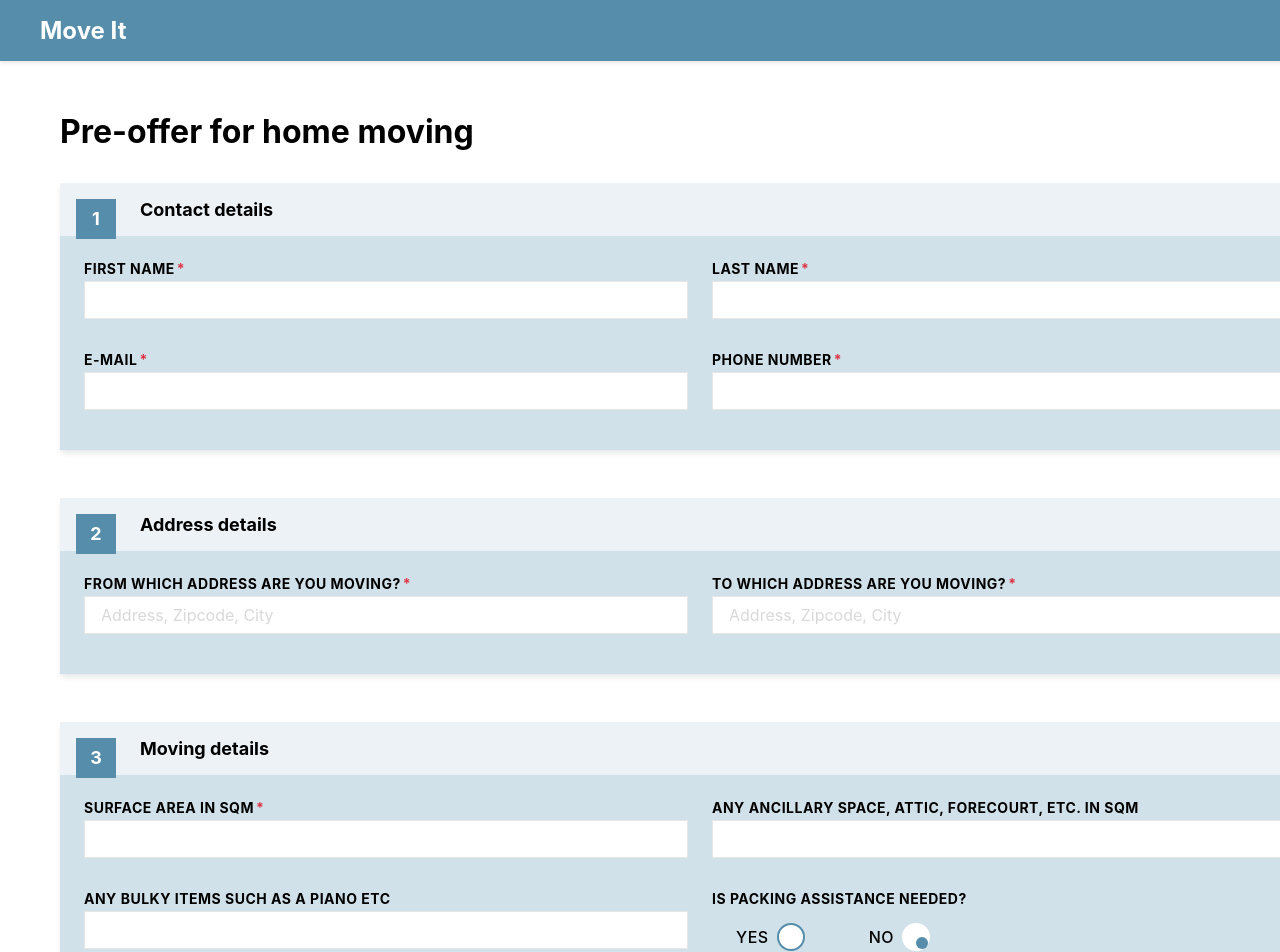
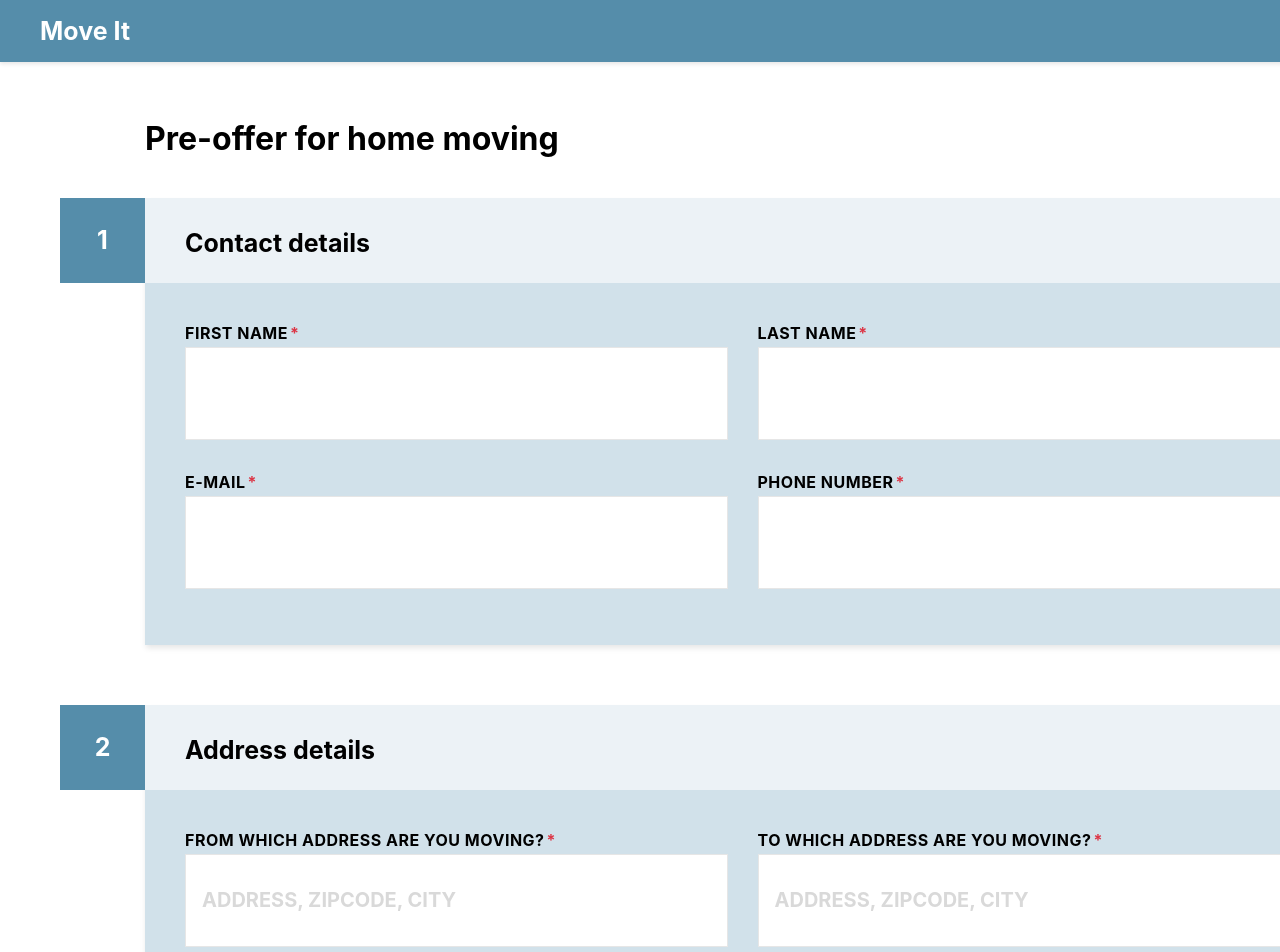
Before and after one commit to DevKingKev/lab-move-it-reactjs, a React (Vite) app: page /pre-offer in a window 1280 px wide. Shown: the top 952 px of the page. Built offline with nearby package versions, Linux system fonts and the light colour scheme.

Commit message:
Styling updates to match mock-up.

```diff
--- a/index.html
+++ b/index.html
@@ -1,14 +1,17 @@
 <!doctype html>
 <html lang="en">
+
 <head>
   <meta charset="UTF-8" />
   <link rel="icon" type="image/svg+xml" href="/vite.svg" />
   <meta name="viewport" content="width=device-width, initial-scale=1.0" />
-    <title>React Redux App</title>
+  <title>Move It App</title>
 </head>
+
 <body>
   <noscript>You need to enable JavaScript to run this app.</noscript>
   <div id="root"></div>
   <script type="module" src="/src/main.tsx"></script>
 </body>
+
 </html>
--- a/src/components/Button.module.scss
+++ b/src/components/Button.module.scss
@@ -3,14 +3,14 @@
 
 .button {
   flex: 0 0 auto;
-  padding: $spacing-md $spacing-xl;
+  padding: $spacing-lg $spacing-xl;
   border: none;
-  font-size: $font-size-md;
+  height: $header-full-height;
+  font-size: $font-size-xl;
   font-weight: $font-weight-bold;
   font-family: $font-family-base;
   cursor: pointer;
   transition: all 0.3s ease;
-  text-transform: capitalize;
 
   &--primary {
     background-color: $moveit-header-blue;
--- a/src/components/Card.module.scss
+++ b/src/components/Card.module.scss
@@ -1,36 +1,38 @@
 @import '../styles/variables';
 @import '../styles/mixins';
+
+$header-full-height: 85px;
 
 .card {
   flex: 0 0 auto;
   background-color: $moveit-white;
   box-shadow: $shadow-md;
-  overflow: hidden;
+  overflow: visible;
   margin-bottom: $spacing-lg;
 
   &__header {
     background-color: $moveit-card-header-blue;
-    padding: $spacing-md $spacing-lg;
+    padding: $spacing-lg $spacing-xl;
     position: relative;
+    height: 25px;
   }
 
   &__step {
     position: absolute;
-    left: $spacing-md;
-    top: $spacing-md;
-    width: 40px;
-    height: 40px;
+    left: -$header-full-height;
+    top: 0;
+    width: $header-full-height;
+    height: $header-full-height;
     background-color: $moveit-header-blue;
     color: $moveit-white;
     @include flex-center;
-    font-size: $font-size-lg;
+    font-size: $font-size-xl;
     font-weight: $font-weight-bold;
   }
 
   &__title {
     margin: 0;
-    padding-left: 56px; // Space for step number
-    font-size: $font-size-lg;
+    font-size: $font-size-xl;
     font-weight: $font-weight-bold;
     color: $moveit-text-dark;
   }
@@ -42,7 +44,7 @@
 
   &__content {
     flex: 0 0 auto;
-    padding: $spacing-lg;
+    padding: $spacing-xl;
     background-color: $moveit-form-blue;
   }
 
--- a/src/components/InputField.module.scss
+++ b/src/components/InputField.module.scss
@@ -8,7 +8,7 @@
   margin-bottom: $spacing-md;
 
   &__label {
-    font-size: $font-size-sm;
+    font-size: $font-size-md;
     font-weight: $font-weight-bold;
     color: $moveit-text-dark;
     margin-bottom: $spacing-xs;
@@ -24,7 +24,8 @@
     flex: 0 0 auto;
     padding: $spacing-sm $spacing-md;
     border: 1px solid lighten($moveit-placeholder-grey, 5%);
-    font-size: $font-size-md;
+    height: 75px;
+    font-size: $font-size-lg;
     font-family: $font-family-base;
     background-color: $moveit-white;
     color: $moveit-text-dark;
@@ -32,7 +33,8 @@
 
     &::placeholder {
       color: $moveit-placeholder-grey;
-      text-transform: capitalize;
+      text-transform: uppercase;
+      font-weight: bold;
     }
 
     &:focus {
--- a/src/components/RadioButton.module.scss
+++ b/src/components/RadioButton.module.scss
@@ -32,6 +32,7 @@
     gap: $spacing-sm;
     padding: $spacing-sm $spacing-lg;
     border-radius: $border-radius-sm;
+    height: 75px;
      cursor: pointer;
     transition: all 0.2s ease;
     position: relative;
@@ -63,24 +64,27 @@
     pointer-events: none;
   }
 
+  $circle-size: 60px;
+  $circle-size-coloured: $circle-size - 12px;
   &__circle {
     flex: 0 0 auto;
-    width: 24px;
-    height: 24px;
+    width: $circle-size;
+    height: $circle-size;
     border: 2px solid $moveit-header-blue;
     border-radius: 50%;
     background-color: $moveit-white;
     position: relative;
     transition: all 0.2s ease;
 
+
     &::after {
       content: '';
       position: absolute;
-      top: 50%;
-      left: 50%;
+      top: 10%;
+      left: 10%;
       transform: translate(-50%, -50%) scale(0);
-      width: 12px;
-      height: 12px;
+      width: $circle-size-coloured;
+      height: $circle-size-coloured;
       border-radius: 50%;
       background-color: $moveit-header-blue;
       opacity: 0;
--- a/src/pages/PreOffer.module.scss
+++ b/src/pages/PreOffer.module.scss
@@ -7,6 +7,7 @@
 
   &__container {
     margin: 0 auto;
+    padding-left: 85px;
   }
 
   &__title {
--- a/src/styles/_variables.scss
+++ b/src/styles/_variables.scss
@@ -25,8 +25,8 @@ $font-family-base: -apple-system, BlinkMacSystemFont, 'Segoe UI', 'Roboto', 'Oxy
 $font-size-base: 16px;
 $font-size-sm: 14px;
 $font-size-md: 16px;
-$font-size-lg: 18px;
-$font-size-xl: 24px;
+$font-size-lg: 20px;
+$font-size-xl: 25px;
 $font-size-xxl: 32px;
 $font-weight-normal: 400;
 $font-weight-medium: 500;
@@ -38,8 +38,8 @@ $spacing-unit: 8px;
 $spacing-xs: $spacing-unit * 0.5;  // 4px
 $spacing-sm: $spacing-unit;        // 8px
 $spacing-md: $spacing-unit * 2;    // 16px
-$spacing-lg: $spacing-unit * 3;    // 24px
-$spacing-xl: $spacing-unit * 4;    // 32px
+$spacing-lg: $spacing-unit * 3.75;    // 30px
+$spacing-xl: $spacing-unit * 5;    // 40px
 $spacing-xxl: $spacing-unit * 6;   // 48px
 
 // Breakpoints
@@ -58,3 +58,6 @@ $border-radius-lg: 12px;
 $shadow-sm: 0 1px 2px 0 rgba(0, 0, 0, 0.05);
 $shadow-md: 0 4px 6px -1px rgba(0, 0, 0, 0.1);
 $shadow-lg: 0 10px 15px -3px rgba(0, 0, 0, 0.1);
+
+// Element sizes
+$header-full-height: 85px;
```
Lines whose indentation alone changed are shown as unchanged.
